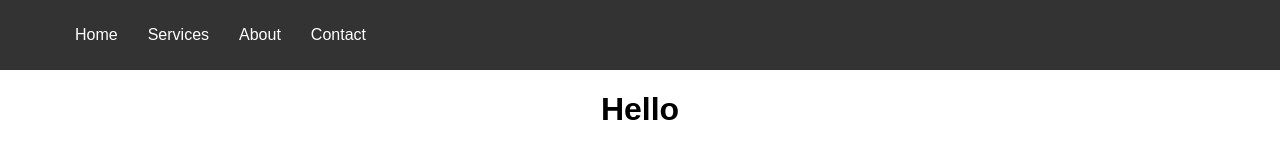
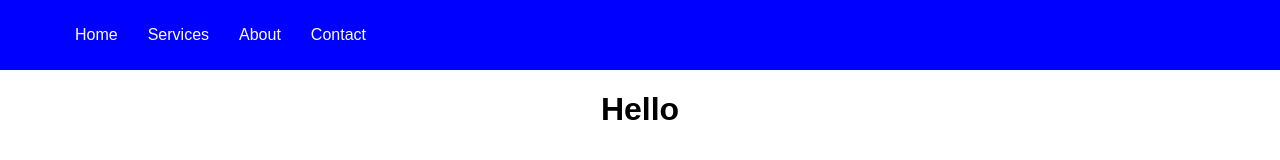
Before and after one commit to abi8177/Hamburger_menu, a plain HTML site: page index.html in a window 1280 px wide. Drawn offline with Linux system fonts and the light colour scheme.

Commit message:
Update style.css

```diff
--- a/style.css
+++ b/style.css
@@ -9,7 +9,7 @@ nav {
     justify-content: space-between;
     align-items: center;
     padding: 10px 20px;
-    background-color: #333;
+    background-color: blue;
     color: white;
 }
 h1{
```
